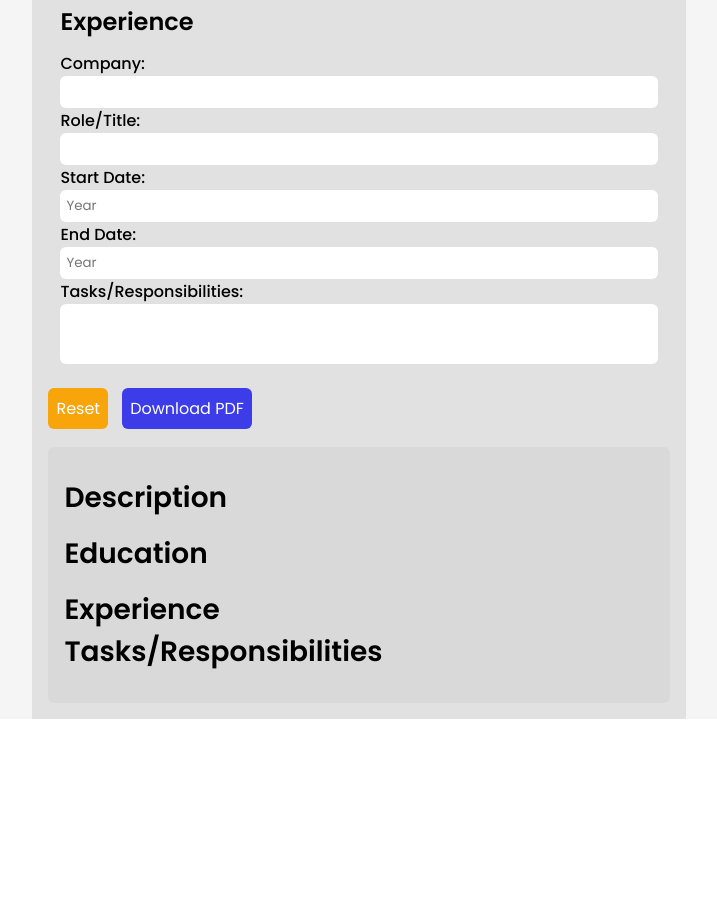
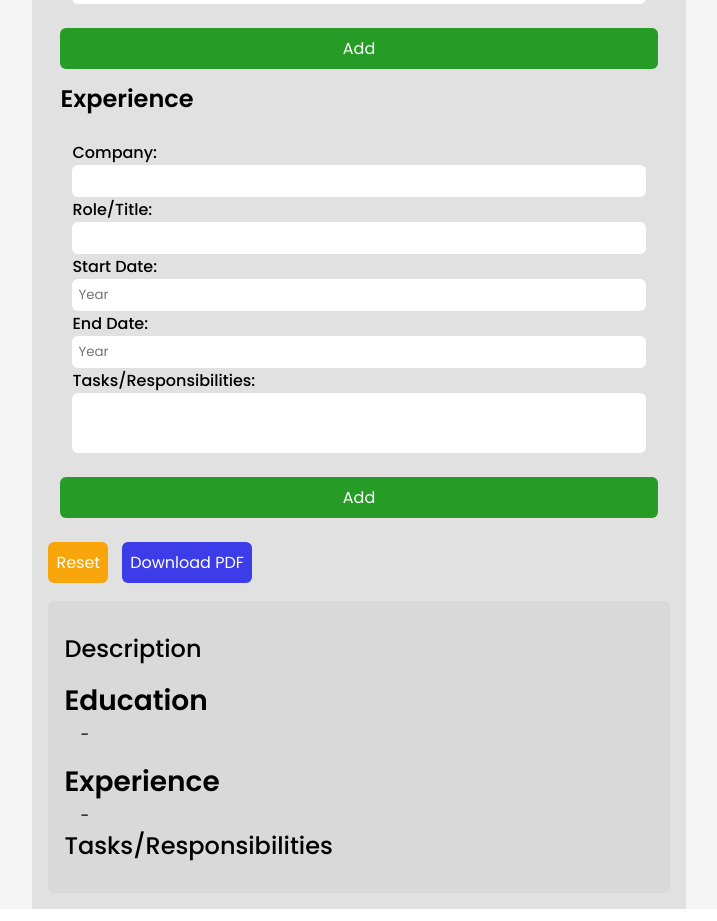
Before and after one commit to DYuHLin/cv-application, a React (Create React App) app in the folder cv-project/: page / in a window 1280 px wide. Shown: the part 820-1741 px from the top of the page, without its empty margins (281-998 px from the left). Before the commit the page ends 1551 px from the top, so only its background shows below. Built offline with nearby package versions, Linux system fonts and the light colour scheme.

Commit message:
working on adding multiple education and experience fields

```diff
--- a/cv-project/src/components/Display.js
+++ b/cv-project/src/components/Display.js
@@ -32,6 +32,7 @@ class Display extends Component {
                 <div className='edu-detail'>
                   <div className='edu-dates'>
                     <div className='edu-date'>{this.props.educations.startDate}</div>
+                    <div>-</div>
                     <div className='edu-date'>{this.props.educations.endDate}</div>
                   </div>
 
@@ -49,6 +50,7 @@ class Display extends Component {
                 <div className='exp-detail'>
                   <div className='exp-dates'>
                     <div className='exp-date'>{this.props.experiences.start}</div>
+                    <div>-</div>
                     <div className='exp-date'>{this.props.experiences.end}</div>
                   </div>
 
--- a/cv-project/src/components/Education.js
+++ b/cv-project/src/components/Education.js
@@ -11,6 +11,7 @@ class Education extends Component {
                 degree: '',
                 startDate: '',
                 endDate: '',
+                num: 1
                 }
             };
     };
@@ -23,14 +24,24 @@ class Education extends Component {
         });
     };
 
+    incExp = (e) => {
+        e.preventDefault(e);
+        this.setState({
+            educations: {
+                num: this.state.educations.num + 1,
+            }
 
+        });
+
+    };
 
     render(){
+        console.log(this.state.educations.num);
         return(
             <>
             <fieldset id='educational'>
                 <legend>Education</legend>
-
+                    <fieldset>
                         <label for = 'school'>School: </label>
                         <input onChange={this.handleChange} value = {this.school} id='school' type = 'text'></input>
 
@@ -42,9 +53,8 @@ class Education extends Component {
 
                         <label for = 'edate'>End Date: </label>
                         <input onChange={this.handleChange} value = {this.end} id='endDate' type = 'text' placeholder='Year'></input>
-
-
-
+                    </fieldset>
+                    <button onClick={this.incExp} className="add-btn">Add</button>
               </fieldset>
                <Experience
               general = {this.props.general}
--- a/cv-project/src/components/Experience.js
+++ b/cv-project/src/components/Experience.js
@@ -1,5 +1,6 @@
 import React, {Component} from 'react';
 import Buttons from './Buttons';
+import ExperiencePiece from './ExperiencePiece';
 
 class Experience extends Component {
     constructor(props){
@@ -11,7 +12,9 @@ class Experience extends Component {
                        start: '',
                        end: '',
                        desc: '',
+                       num: 0,
             },
+            jobs: []
         };
     };
 
@@ -21,11 +24,30 @@ handleChange = (e) => {
     });
 };
 
+incEdu = (e) => {
+    e.preventDefault(e);
+    const fieldContainer = document.getElementById("fields");
+    this.setState({
+        experiences: {
+            num: this.state.experiences.num + 1,
+        }
+    });
+
+};
+
     render(){
+        const expField = [];
+        console.log(this.state.experiences.num);
+        for(let i = 0; i < this.state.experiences.num; i +=1){
+            expField.push(<ExperiencePiece />)
+            console.log(expField);
+        }
         return(
             <>
             <fieldset>
                 <legend>Experience</legend>
+                <div className='fields'>
+                 <fieldset>
                     <label for = 'company'>Company: </label>
                     <input onChange={this.handleChange} value = {this.company}  id='company' type = 'text'></input>
 
@@ -41,6 +63,11 @@ handleChange = (e) => {
                     <label for = 'exp'>Tasks/Responsibilities: </label>
                     <textarea onChange={this.handleChange} value = {this.desc} id='desc' />
 
+                </fieldset>
+                {expField}
+                </div>
+
+                <button onClick={this.incEdu} className="add-btn">Add</button>
               </fieldset>
 
               <Buttons
--- /dev/null
+++ b/cv-project/src/components/ExperiencePiece.js
@@ -0,0 +1,31 @@
+import React, {Component} from "react";
+
+class ExperiencePiece extends Component {
+    constructor(props){
+        super(props);
+    };
+
+    render(){
+        return(
+            <fieldset>
+                    <label for = 'company'>Company: </label>
+                    <input onChange={this.handleChange} value = {this.company}  id='company' type = 'text'></input>
+
+                    <label for = 'role'>Role/Title: </label>
+                    <input onChange={this.handleChange} value = {this.role}  id='role' type = 'text'></input>
+
+                    <label for = 'sdate'>Start Date: </label>
+                    <input onChange={this.handleChange} value = {this.start}  id='start' type = 'text' placeholder='Year'></input>
+
+                    <label for = 'edate'>End Date: </label>
+                    <input onChange={this.handleChange} value = {this.end}  id='end' type = 'text' placeholder='Year'></input>
+
+                    <label for = 'exp'>Tasks/Responsibilities: </label>
+                    <textarea onChange={this.handleChange} value = {this.desc} id='desc' />
+                    <button className="del-btn">Delete</button>
+                </fieldset>
+        );
+    };
+};
+
+export default ExperiencePiece;
--- a/cv-project/src/styles/App.css
+++ b/cv-project/src/styles/App.css
@@ -116,8 +116,8 @@ textarea{
 }
 
 .desc-title{
-    font-weight: 600;
-    font-size: 28px;
+    font-weight: 500;
+    font-size: 24px;
 }
 
 .edu-title{
```
Also changed, not shown: cv-project/src/components/Display/ExperienceDisplay.js (added, +31 -0 lines), cv-project/src/components/EducationPiece.js (added, +29 -0 lines), cv-project/src/components/Display/EducationDisplay.js (added). Lines whose indentation alone changed are shown as unchanged.
